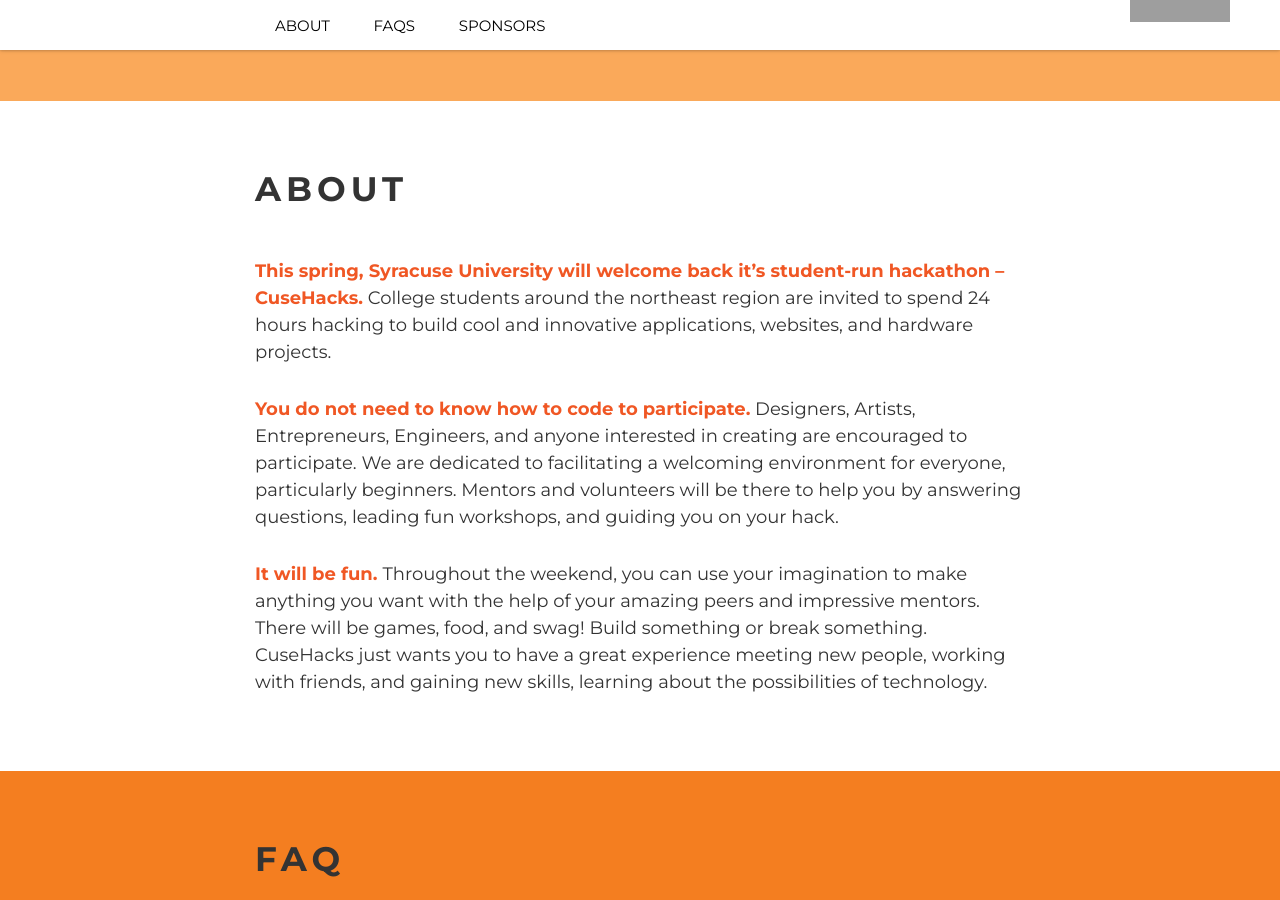
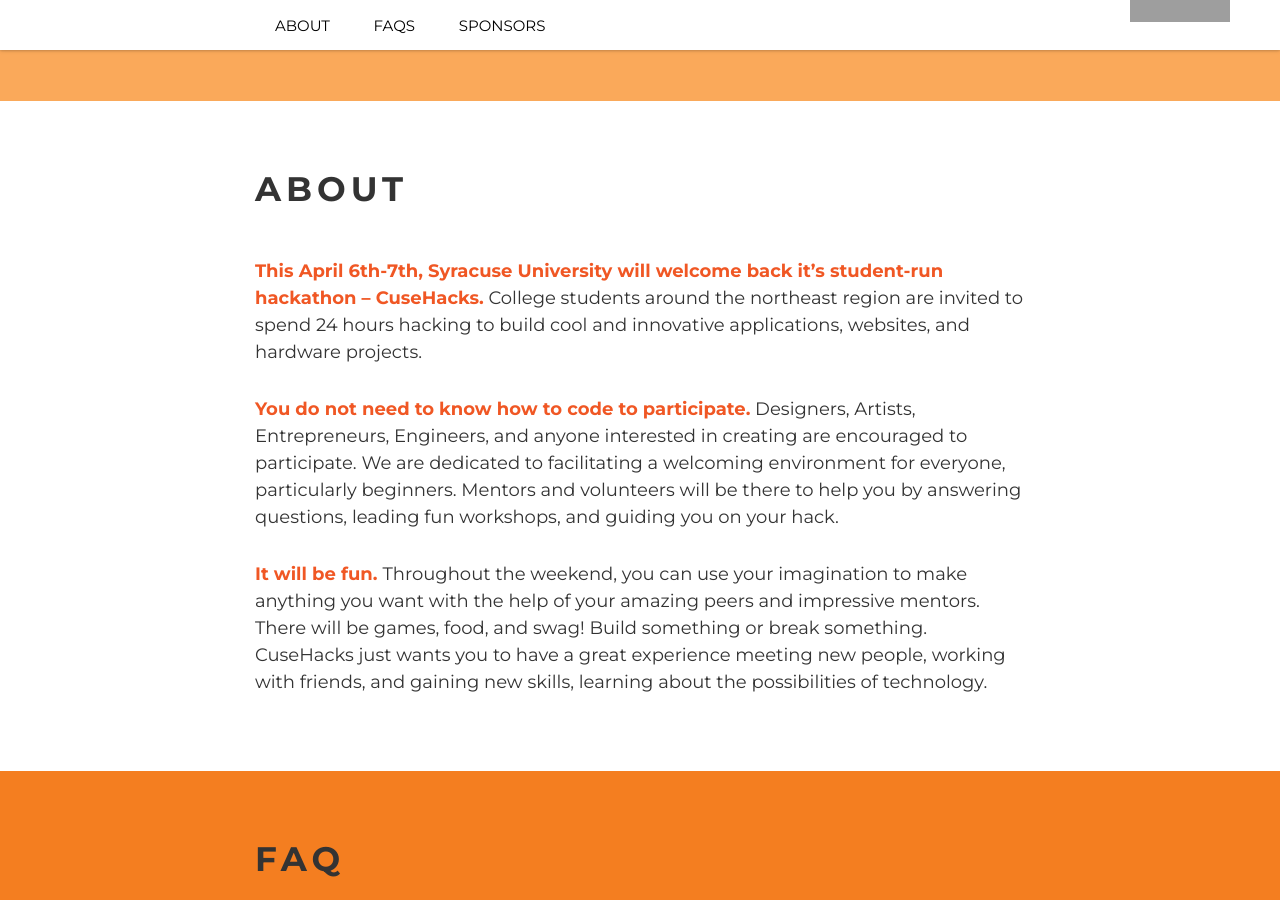
Before and after one commit to innovateorange/cusehacks, a Jekyll site: the page built from index.html, in a window 1280 px wide and 900 px high, scrolled down 889 px. Built offline with Jekyll 4.4.1, drawn with Linux system fonts in a browser that asks for light colours; nearby versions of some CDN libraries; grey boxes are pictures that could not be loaded.

Commit message:
updated dates

```diff
--- a/index.html
+++ b/index.html
@@ -11,7 +11,7 @@
       <h1>ABOUT<h1>
     </div>
     <div class="col md-12">
-      <p><span class="sub-header">This spring, Syracuse University will welcome back it’s student-run hackathon – CuseHacks.</span>
+      <p><span class="sub-header">This April 6th-7th, Syracuse University will welcome back it’s student-run hackathon – CuseHacks.</span>
         College students around the northeast region are invited to spend 24 hours hacking to build cool and innovative applications, websites, and hardware projects.
       </p>
       <br>
```
